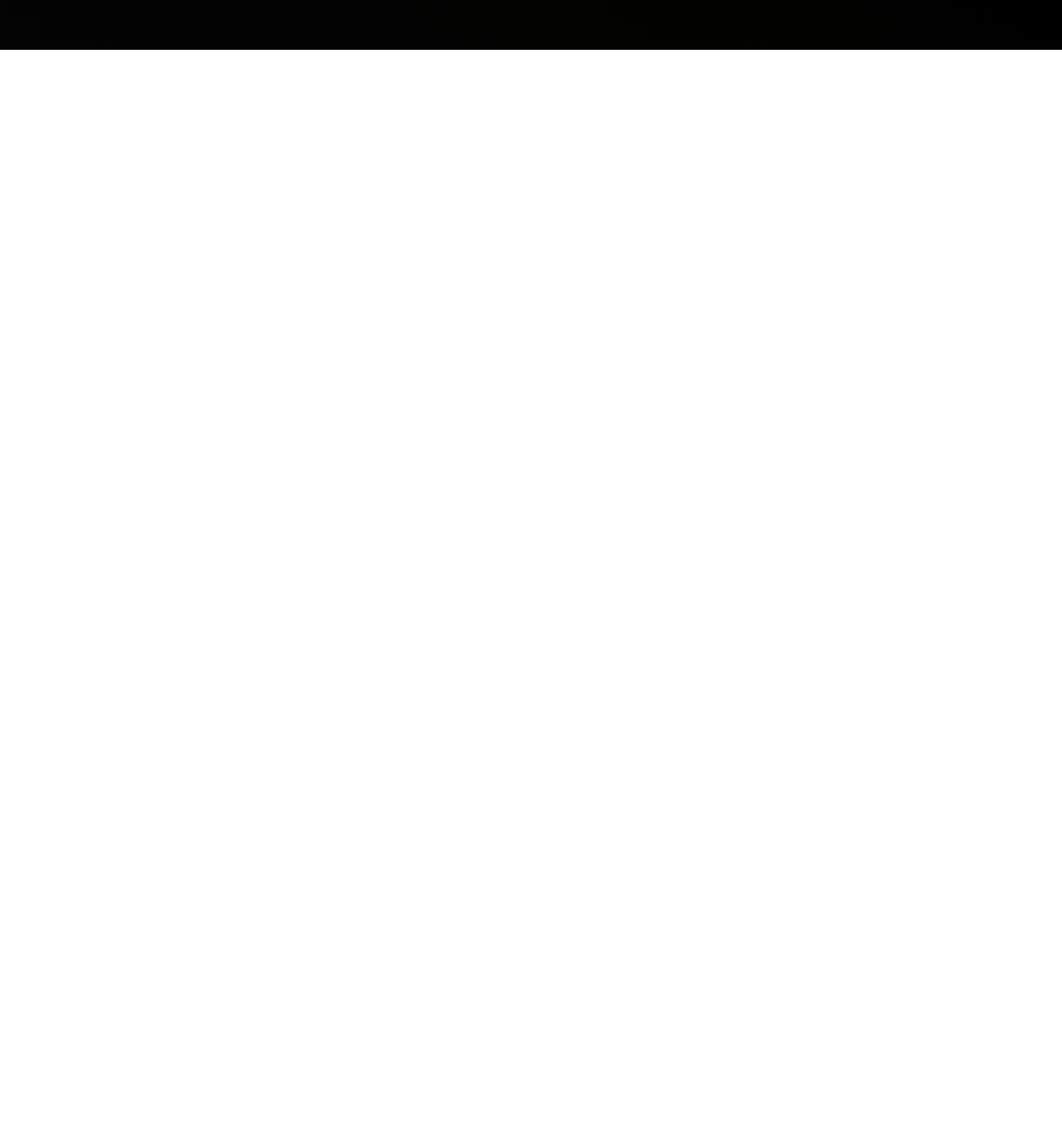
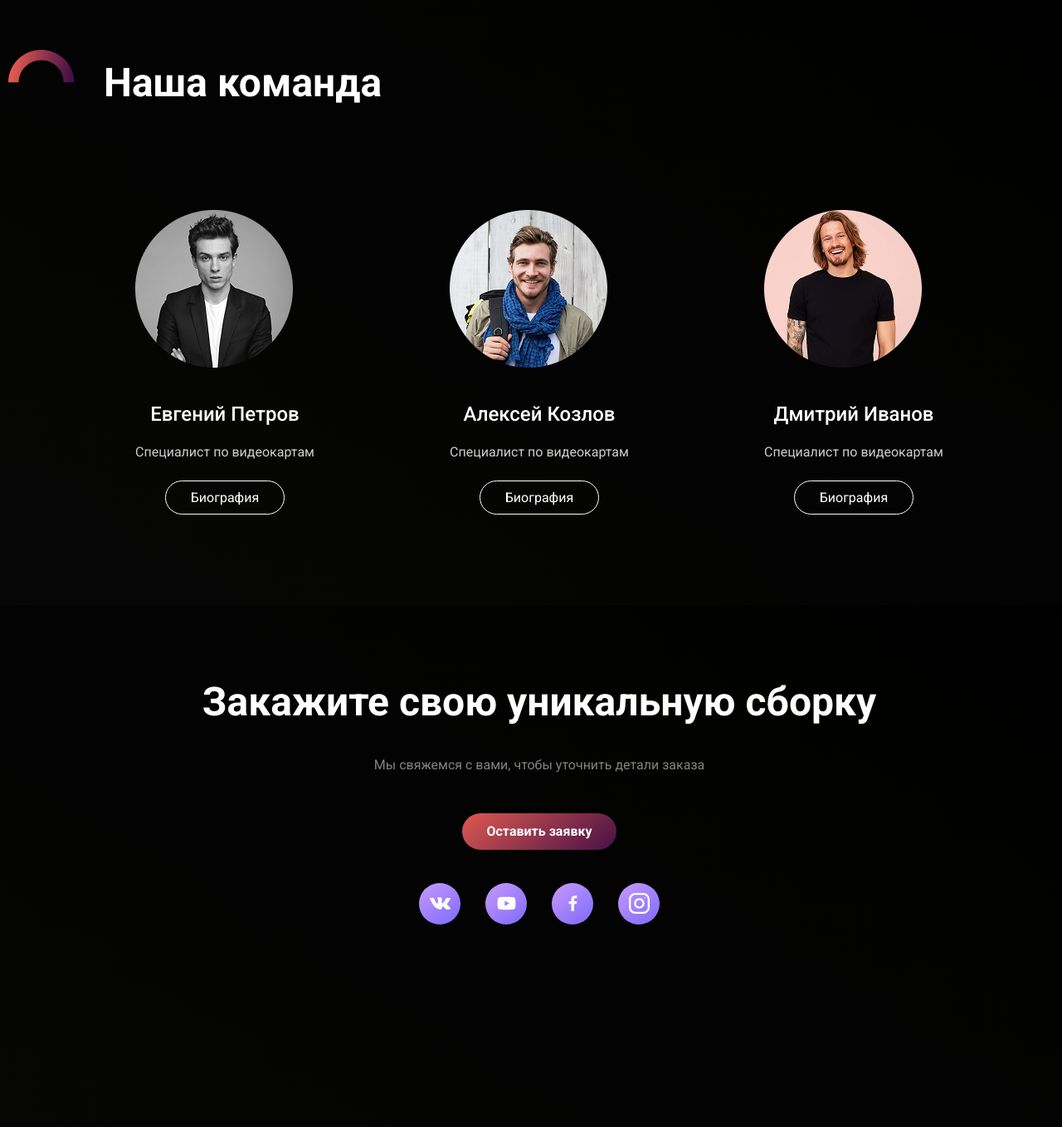
Before and after one commit to Greencat28/computer_building_website, a plain HTML site: page index.html in a window 1280 px wide. Shown: the part 2471-3829 px from the top of the page at 83% size. Before the commit the page ends 2531 px from the top, so only its background shows below. Drawn offline with Linux system fonts and the light colour scheme.

Commit message:
Свёрстаны последние 2 секции, добавлены переменные
Свёрстаны последние 2 секции - «Команда» и «Заказ» , добавлены переменные, добавлен еще один вес шрифта.

Задания 3 дня Интенсива.

```diff
--- a/css/style.css
+++ b/css/style.css
@@ -16,10 +16,35 @@
   font-display: swap;
 }
 
+@font-face {
+  font-family: "Roboto";
+  src: url("../fonts/Roboto-Medium.woff") format("woff");
+
+  font-weight: 500;
+  font-style: normal;
+  font-display: swap;
+}
+
 *,
 *::after,
 *::before {
   box-sizing: border-box;
+}
+
+h1,
+h2,
+h3,
+h4,
+h5,
+h6 {
+  margin: 0;
+  padding: 0;
+}
+
+:root {
+  --gradient-purple: linear-gradient(142deg, #c89afc 0%, #7c6afa 100%);
+  --gradient-red: linear-gradient(141deg, #df5950 0%, #451046 100%);
+  --text-size-medium: 1.6rem;
 }
 
 html,
@@ -70,23 +95,13 @@ input {
   cursor: pointer;
 }
 
-button {
+.button {
   border-radius: 5rem;
   padding: 1rem 3rem;
   color: inherit;
-  font-size: 1.6rem;
+  font-size: var(--text-size-medium);
   font-weight: 700;
   line-height: 150%;
-}
-
-h1,
-h2,
-h3,
-h4,
-h5,
-h6 {
-  margin: 0;
-  padding: 0;
 }
 
 .container {
@@ -110,6 +125,11 @@ h6 {
   line-height: 140%;
 }
 
+.description {
+  font-size: var(--text-size-medium);
+  line-height: 160%;
+}
+
 .header__wrap {
   display: flex;
   align-items: center;
@@ -121,7 +141,7 @@ h6 {
 }
 
 .header__nav a {
-  font-size: 1.6rem;
+  font-size: var(--text-size-medium);
   line-height: 150%;
 }
 
@@ -132,7 +152,7 @@ h6 {
 }
 
 .header__button {
-  background: linear-gradient(142deg, #c89afc 0%, #7c6afa 100%);
+  background: var(--gradient-purple);
   font-weight: 400;
 }
 
@@ -184,13 +204,13 @@ h6 {
 }
 
 .timer__text {
-  font-size: 1.6rem;
+  font-size: var(--text-size-medium);
   opacity: 0.4;
   line-height: 140%;
 }
 
 .main-display__button {
-  background: linear-gradient(141deg, #df5950 0%, #451046 100%);
+  background: var(--gradient-red);
   margin-bottom: 21rem;
 }
 
@@ -212,11 +232,6 @@ h6 {
   margin-bottom: 4.5rem;
 }
 
-.about__description {
-  font-size: 1.6rem;
-  line-height: 160%;
-}
-
 .process__header {
   display: flex;
   align-items: center;
@@ -236,8 +251,6 @@ h6 {
 }
 
 .process__description {
-  font-size: 1.6rem;
-  line-height: 160%;
   opacity: 0.5;
   max-width: 41.1rem;
   margin-bottom: 8rem;
@@ -264,7 +277,7 @@ h6 {
   display: block;
   width: 32.4rem;
   height: 0.2rem;
-  background: linear-gradient(142deg, #c89afc 0%, #7c6afa 100%);
+  background: var(--gradient-purple);
   margin-top: 2rem;
 }
 
@@ -277,3 +290,92 @@ h6 {
   line-height: 160%;
   opacity: 0.5;
 }
+
+.team__img {
+  width: 12rem;
+  height: 8rem;
+}
+
+.team__img img {
+  rotate: 0deg;
+}
+
+.team__header {
+  margin-bottom: 11.3rem;
+}
+
+.team__items {
+  display: flex;
+  justify-content: space-evenly;
+}
+
+.team__item {
+  text-align: center;
+}
+
+.team__item-foto {
+  width: 19rem;
+  height: 19rem;
+  border-radius: 50%;
+}
+
+.team__item-name {
+  font-weight: 500;
+  font-size: 2.4rem;
+  line-height: 140%;
+  margin: 4rem 0 1.5rem;
+}
+
+.team__item-position {
+  opacity: 0.8;
+  margin-bottom: 3rem;
+}
+
+.item-link_biography {
+  border: 1px solid #fff;
+  font-weight: 400;
+}
+
+.order {
+  padding-bottom: 24.4rem;
+}
+
+.order__wrap {
+  display: flex;
+  flex-direction: column;
+  align-items: center;
+}
+
+.order__description {
+  opacity: 0.5;
+  margin: 3rem 0 4.52rem;
+}
+
+.order__sozial-links {
+  display: flex;
+  justify-content: space-between;
+}
+
+.order__sozial-link:not(:last-child) {
+  margin-right: 3rem;
+}
+
+.order__sozial-link {
+  width: 5rem;
+  height: 5rem;
+  border-radius: 50%;
+  display: flex;
+  align-items: center;
+  justify-content: center;
+  background: var(--gradient-purple);
+}
+
+.order__sozial-link img {
+  width: 50%;
+  height: 50%;
+}
+
+.order__button {
+  background: var(--gradient-red);
+  margin-bottom: 4rem;
+}
--- a/index.html
+++ b/index.html
@@ -70,7 +70,7 @@
             </div>
             <div class="about__text">
               <h2 class="about__header title">Чем мы занимаемся</h2>
-              <p class="about__description">
+              <p class="description">
                 Помогаем сэкономить до 40% стоимости игрового компьютера без
                 потери производительности. Подбираем мощные детали компьютера,
                 заказываем у своих поставщиков или напрямую у производителей,
@@ -96,7 +96,7 @@
               <h2 class="process__title title">Процесс работы</h2>
             </div>
             <!-- /.process__header -->
-            <p class="process__description">
+            <p class="process__description description">
               Подробно рассказываем о том, как происходит сборка, от заявки до
               выдачи вашего заказа
             </p>
@@ -143,6 +143,86 @@
         </div>
       </section>
       <!-- /.process -->
+      <section class="team">
+        <div class="container">
+          <div class="process__header team__header">
+            <div class="process__img team__img">
+              <img src="img/icon-process.svg" alt="team" />
+            </div>
+            <h2 class="team__title title">Наша команда</h2>
+          </div>
+          <!-- /.team__header -->
+          <div class="team__items">
+            <div class="team__item">
+              <div class="team__item-foto">
+                <img src="./img/team-1.png" alt="team-foto" />
+              </div>
+              <h5 class="team__item-name">Евгений Петров</h5>
+              <p class="team__item-position description">
+                Специалист по видеокартам
+              </p>
+              <a href="#" class="button item-link_biography">Биография</a>
+            </div>
+            <!-- /.team__item -->
+            <div class="team__item">
+              <div class="team__item-foto">
+                <img src="./img/team-2.png" alt="team-foto" />
+              </div>
+              <h5 class="team__item-name">Алексей Козлов</h5>
+              <p class="team__item-position description">
+                Специалист по видеокартам
+              </p>
+              <a href="#" class="button item-link_biography">Биография</a>
+            </div>
+            <!-- /.team__item -->
+            <div class="team__item">
+              <div class="team__item-foto">
+                <img src="./img/team-3.png" alt="team-foto" />
+              </div>
+              <h5 class="team__item-name">Дмитрий Иванов</h5>
+              <p class="team__item-position description">
+                Специалист по видеокартам
+              </p>
+              <a href="#" class="button item-link_biography">Биография</a>
+            </div>
+            <!-- /.team__item -->
+          </div>
+          <!-- /.team__items -->
+        </div>
+        <!-- /.container -->
+      </section>
+      <!-- /.team -->
+      <section class="order">
+        <div class="container">
+          <div class="order__wrap">
+            <h2 class="order__title title">Закажите свою уникальную сборку</h2>
+            <p class="order__description description">
+              Мы свяжемся с вами, чтобы уточнить детали заказа
+            </p>
+            <button class="button order__button">Оставить заявку</button>
+            <div class="order__sozial-links">
+              <a href="#" class="order__sozial-link">
+                <img src="img/social_links/icon-vk.svg" alt="vk" />
+              </a>
+              <a href="#" class="order__sozial-link">
+                <img src="img/social_links/icon-youtube.svg" alt="youtube" />
+              </a>
+              <a href="#" class="order__sozial-link">
+                <img src="img/social_links/icon-facebook.svg" alt="fb" />
+              </a>
+              <a href="#" class="order__sozial-link">
+                <img
+                  src="img/social_links/icon-instagram.svg"
+                  alt="instagram"
+                />
+              </a>
+            </div>
+          </div>
+          <!-- /.order__wrap -->
+        </div>
+        <!-- /.container -->
+      </section>
+      <!-- /.order -->
     </main>
     <!-- /.main -->
   </body>
```
Also changed, not shown: fonts/Roboto-Medium.woff (added), img/social_links/icon-facebook.svg (added), img/social_links/icon-instagram.svg (added), img/social_links/icon-vk.svg (added), img/social_links/icon-youtube.svg (added), img/team-1.png (added), img/team-2.png (added), img/team-3.png (added).
